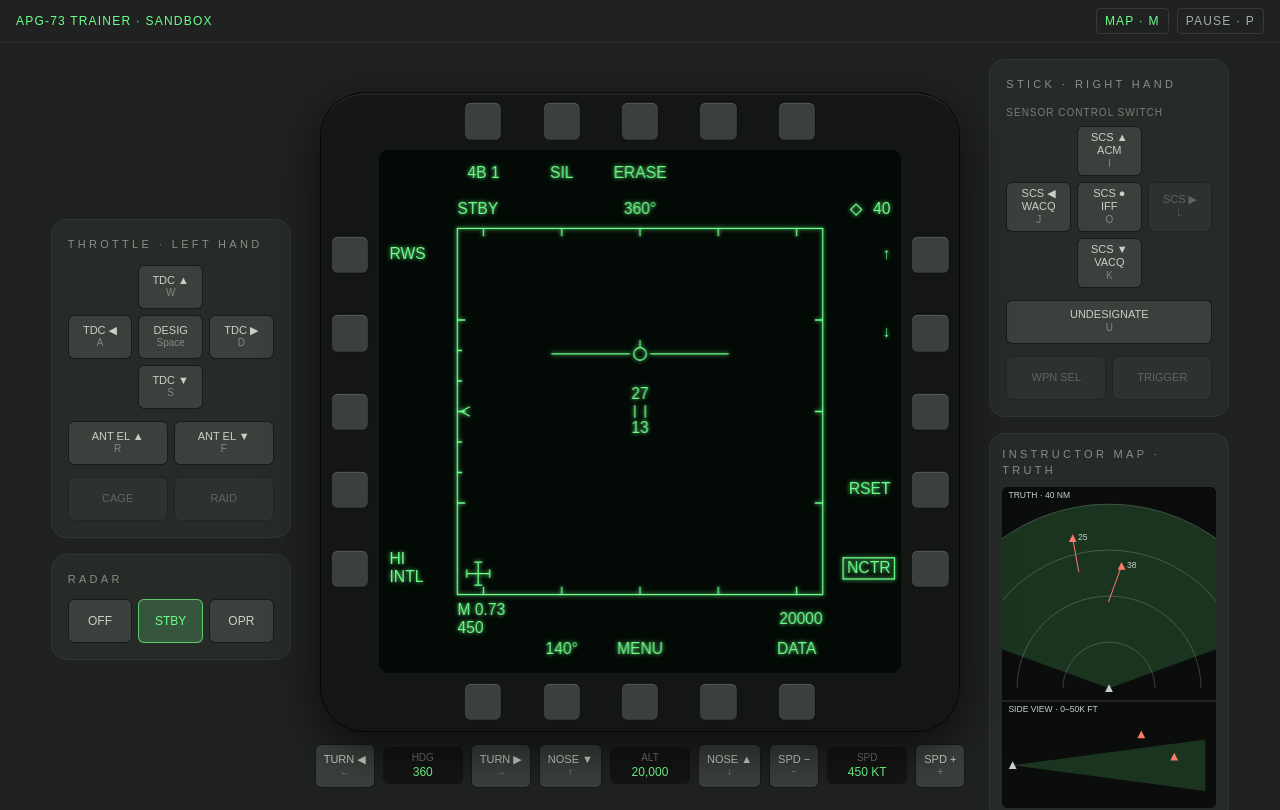
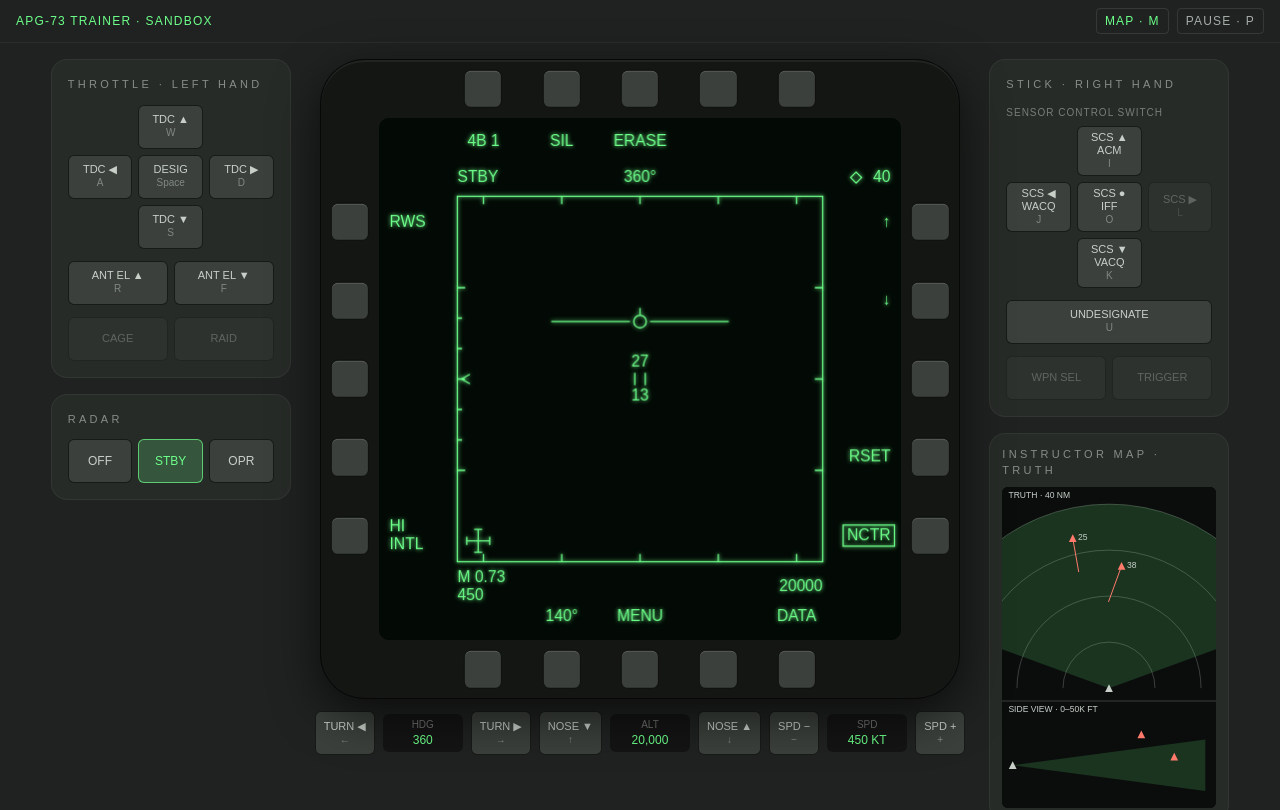
Before and after one commit to jackmounts/FA-18-radar-training, a Next.js app: page / in a window 1280 px wide. Shown: the top 810 px of the page. Built offline with nearby package versions, Linux system fonts and the light colour scheme; a web font is replaced by a local one.

Commit message:
fix(cockpit): top-align the grid so the HUD mounting on lock does not reflow the DDI
Co-Authored-By: Claude Sonnet 5.5 <noreply@anthropic.com>

```diff
--- a/components/cockpit/Cockpit.tsx
+++ b/components/cockpit/Cockpit.tsx
@@ -209,7 +209,7 @@ export function Cockpit() {
           </button>
         </div>
       </header>
-      <div className="grid flex-1 items-center gap-6 p-4 lg:grid-cols-[1fr_auto_1fr]">
+      <div className="grid flex-1 items-start gap-6 p-4 lg:grid-cols-[1fr_auto_1fr]">
         <div className="order-2 flex flex-col items-center gap-4 lg:order-1 lg:items-end">
           <ThrottleGrip lit={lit} press={press} release={release} />
           <RadarKnob power={view.power} onChange={changePower} />
```
